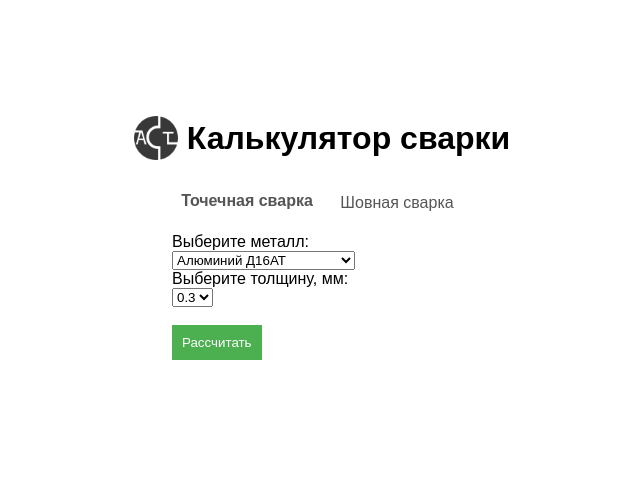
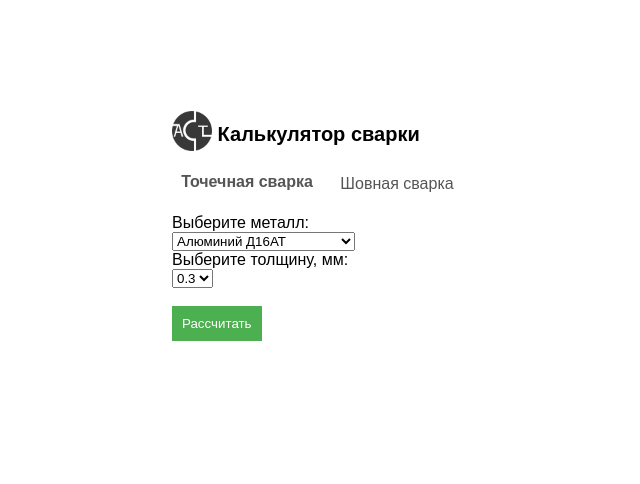
Before and after one commit to borodise/github.io, a plain HTML site: page index.html in a window 1280 px wide. Shown: the whole page, without its empty margins (318-958 px from the left). Drawn offline with nearby package versions, Linux system fonts and the light colour scheme.

Commit message:
Add files via upload

```diff
--- a/index.html
+++ b/index.html
@@ -12,11 +12,11 @@
     <body>
         <div class="calculator-container">
             <h1>
-            <img src="KBAST.png"  width="44" height="44"/>
+            <img src="KBAST.png"  width="40" height="40"/>
             Калькулятор&nbsp;сварки</h1>
             <style>
     h1 img {
-        margin-bottom: -11px;
+        margin-bottom: -10px;
     }
 </style>
             <form id="bmiForm">
--- a/style.css
+++ b/style.css
@@ -4,7 +4,10 @@ body {
     align-items: center;
     justify-content: center;
     height: 70vh;
-    margin: 10;
+    margin: 0;
+}
+h1 {
+font-size: 20px;
 }
 .calculator-container {
     text-align: left;
```
